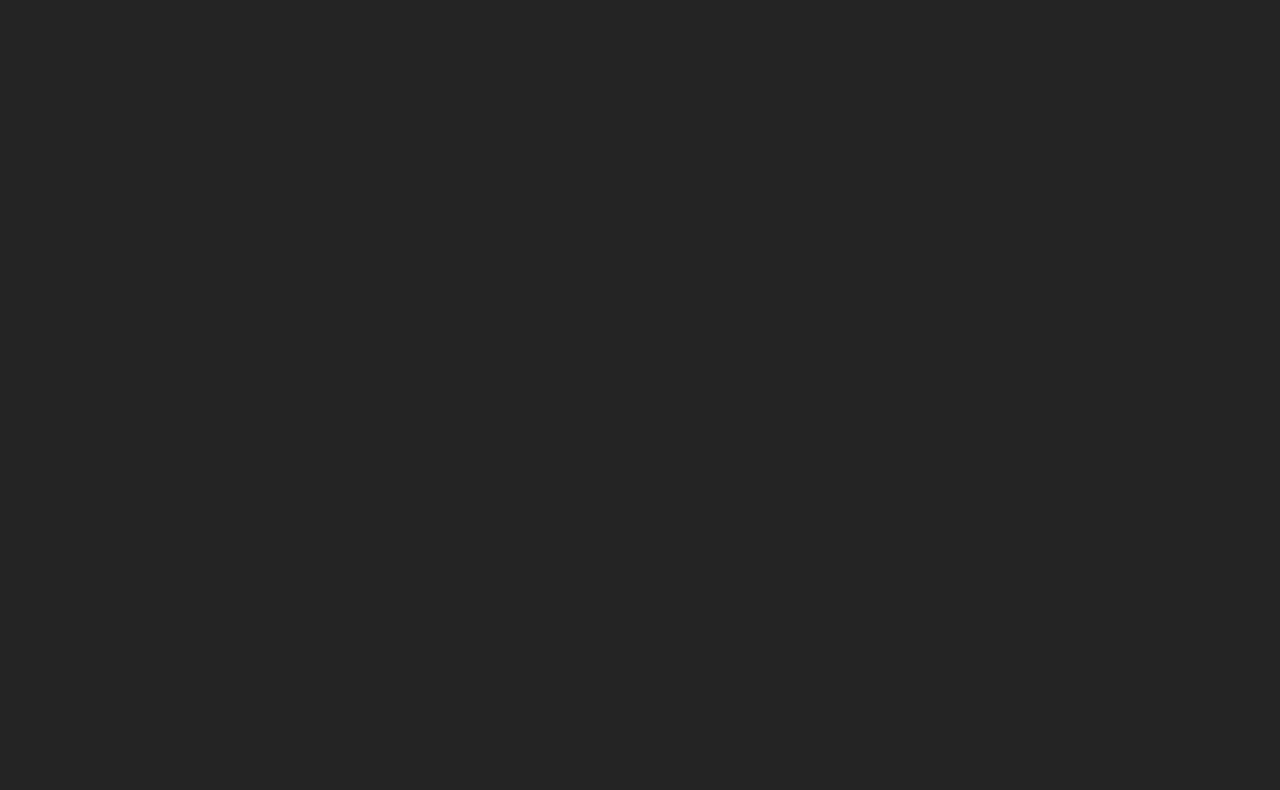
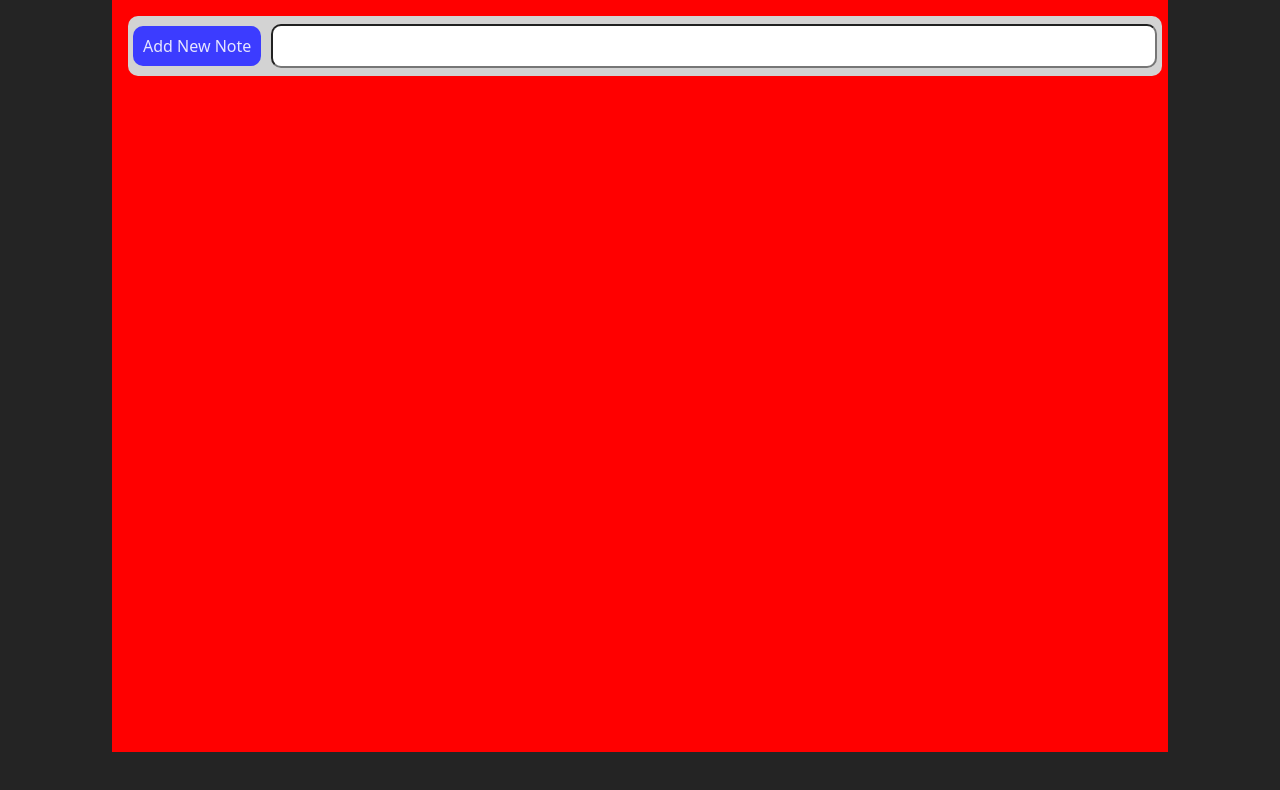
Before and after one commit to Ehsan86Re/tempoSW-sticky-note, a React (Vite) app: page / in a window 1280 px wide. Shown: the top 790 px of the page. Built offline with nearby package versions, Linux system fonts and the light colour scheme.

Commit message:
Add Header

```diff
--- a/src/app/App.css
+++ b/src/app/App.css
@@ -2,6 +2,7 @@
   min-width: 1024px;
   min-height: 720px;
   margin: 0 auto;
-  padding: 2rem;
+  padding: 1rem;
   text-align: center;
+  background-color: red;
 }
--- a/src/app/App.tsx
+++ b/src/app/App.tsx
@@ -1,11 +1,12 @@
 import { useState } from 'react'
 import './App.css'
+import Header from './components/header'
 
 function App() {
 
   return (
-    <div>
-
+    <div id="main-container">
+      <Header />
     </div>
   )
 }
--- /dev/null
+++ b/src/app/components/button/index.tsx
@@ -0,0 +1,19 @@
+import './style.css'
+
+type ButtonProps = {
+    text: string;
+    onClick?: () => void
+}
+
+function Button({ text, onClick }: ButtonProps) {
+
+    const onButton = () => {
+        onClick && onClick()
+    }
+
+    return (
+        <div id="button" onClick={onButton}>{text}</div>
+    )
+}
+
+export default Button
--- /dev/null
+++ b/src/app/components/button/style.css
@@ -0,0 +1,10 @@
+#button {
+    padding: 0 10px;
+    background-color: rgb(60, 60, 255);
+    border-radius: 10px;
+    width: fit-content;
+    height: 40px;
+    cursor: pointer;
+    display: flex;
+    align-items: center; /* Centers content vertically */
+}
--- /dev/null
+++ b/src/app/components/header/index.tsx
@@ -0,0 +1,22 @@
+import { useState } from 'react'
+import './style.css'
+import NewNote from '../new-note'
+import InputBar from '../input-bar'
+
+function Header() {
+
+    const [note, setNote] = useState<string>('')
+
+    const onTextChange = (e: React.ChangeEvent<HTMLInputElement>) => {
+        setNote(e.target.value)
+    }
+
+    return (
+        <div id="header">
+            <NewNote onNew={() => null}/>
+            <InputBar value={note} onChange={onTextChange}/>
+        </div>
+    )
+}
+
+export default Header
--- /dev/null
+++ b/src/app/components/header/style.css
@@ -0,0 +1,11 @@
+#header {
+    width: 100%;
+    height: 50px;
+    background-color: lightgray;
+    border-radius: 10px;
+    display: flex;
+    flex-direction: row;
+    padding: 5px;
+    align-items: center;
+    gap: 10px
+}
--- /dev/null
+++ b/src/app/components/input-bar/index.tsx
@@ -0,0 +1,20 @@
+import './style.css'
+
+type InputBarProps = {
+    value: string,
+    onChange: (e: React.ChangeEvent<HTMLInputElement>) => void
+}
+
+function InputBar({ value, onChange }: InputBarProps) {
+
+  return (
+    <input
+        type="text"
+        id="simple-text-field"
+        value={value}
+        onChange={onChange}
+    />
+  )
+}
+
+export default InputBar
--- /dev/null
+++ b/src/app/components/input-bar/style.css
@@ -0,0 +1,6 @@
+input {
+    flex: 1;
+    border-radius: 10px;
+    height: 40px;
+    padding: 0 10px;
+}
--- /dev/null
+++ b/src/app/components/new-note/index.tsx
@@ -0,0 +1,15 @@
+import Button from '../button'
+import './style.css'
+
+type NewNoteProps = {
+    onNew: () => void
+}
+
+function NewNote({ onNew }: NewNoteProps) {
+
+    return (
+        <Button text="Add New Note" onClick={onNew}/>
+    )
+}
+
+export default NewNote
--- /dev/null
+++ b/src/app/components/new-note/style.css
@@ -0,0 +1,4 @@
+#button-container {
+    height: 40px;
+    background-color: red;
+}
```
